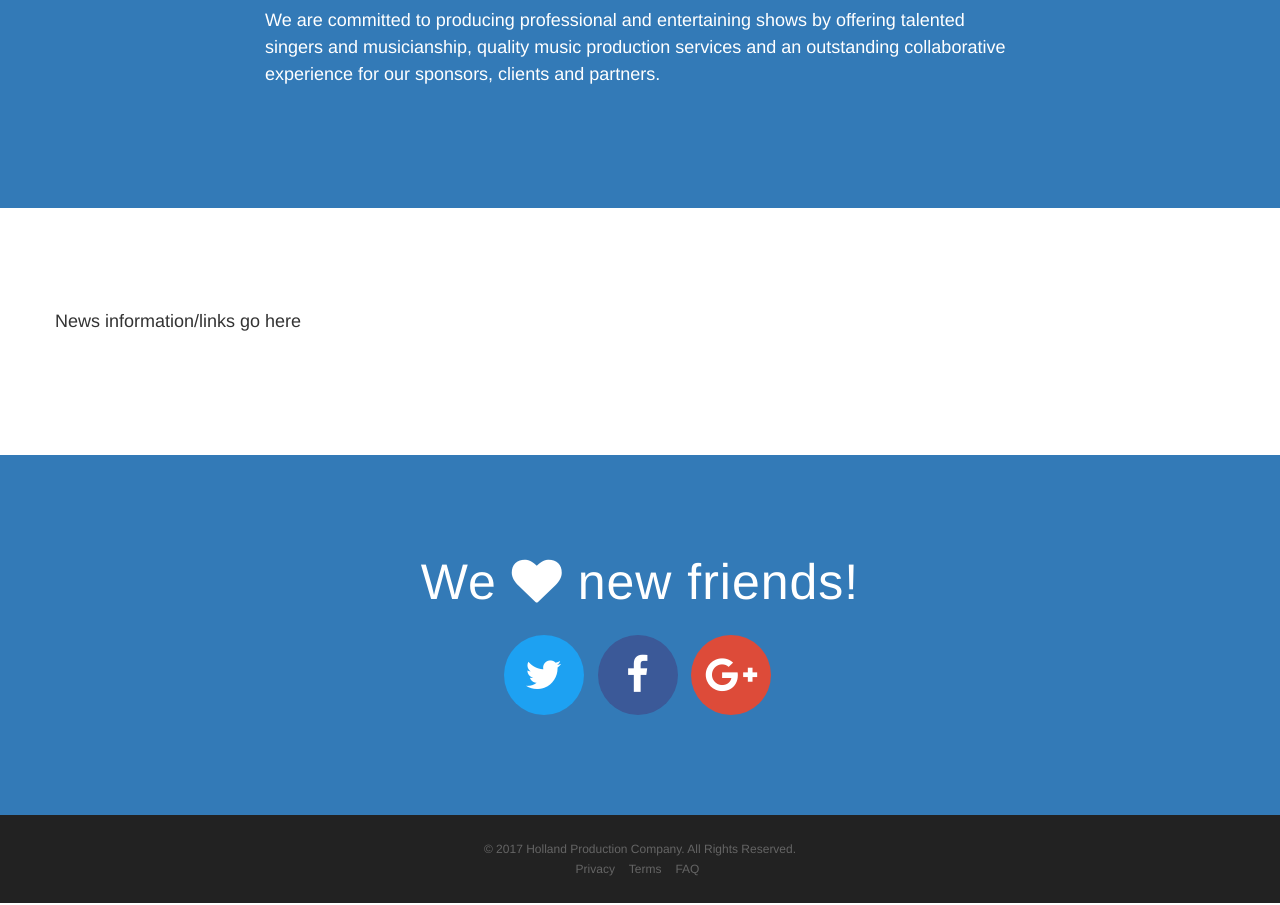
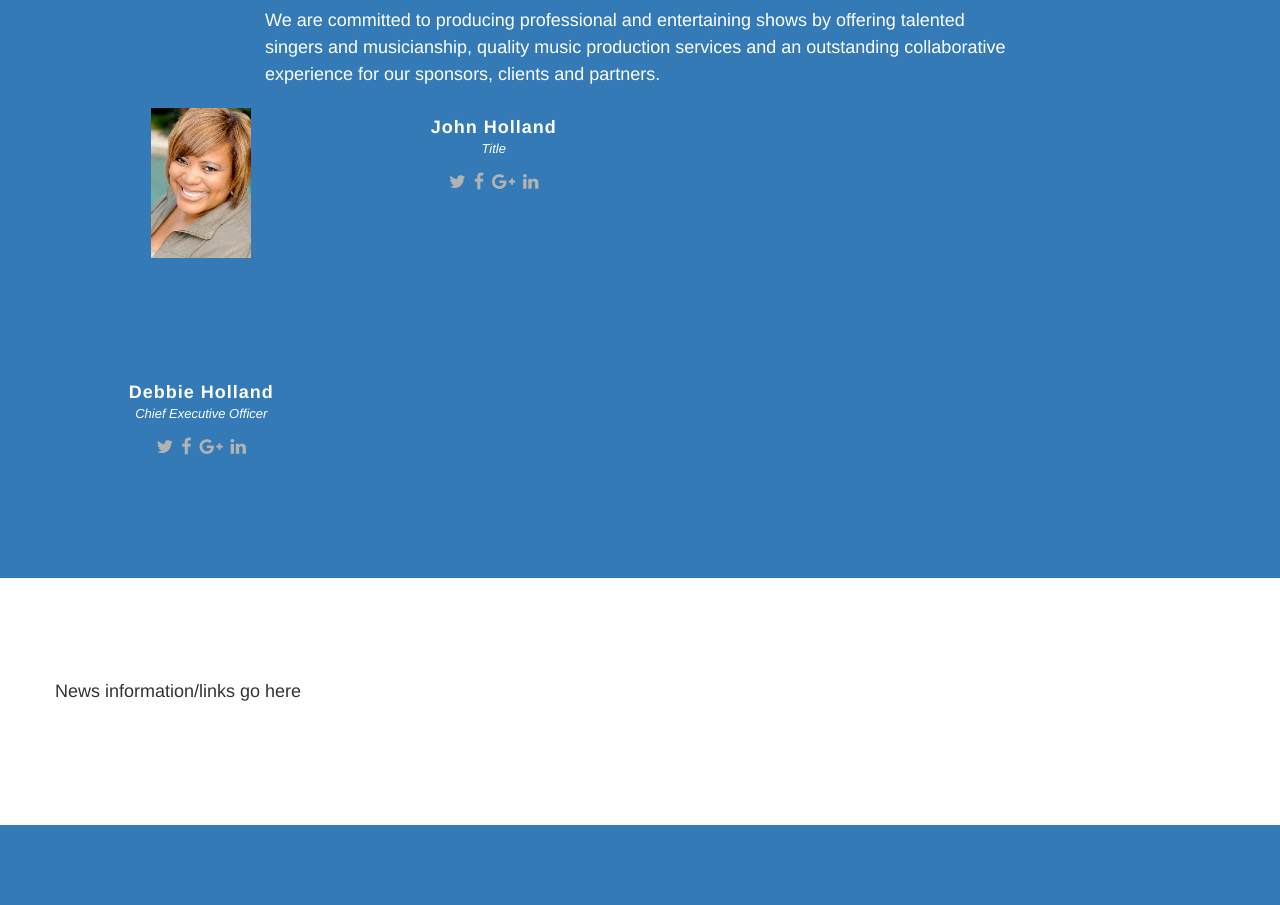
Before and after one commit to cuzintone/hollandproductioncompany, a plain HTML site: page index.html in a window 1280 px wide. Shown: the part 1011-1916 px from the top of the page. Drawn offline with nearby package versions, Linux system fonts and the light colour scheme.

Commit message:
Added dummy profiles in About Section

```diff
--- a/css/theme.css
+++ b/css/theme.css
@@ -26,12 +26,62 @@ p {
     margin-bottom: 20px;
 }
 
+#about .member {
+    text-align: center;
+    margin-bottom: 20px;
+}
+
+#about .member .pic {
+    margin-bottom: 15px;
+    overflow: hidden;
+    height: 260px;
+}
+
+#about .member .pic img {
+    max-width: 100%;
+}
+
+#about .member h4 {
+    font-weight: 700;
+    margin-bottom: 2px;
+}
+
+#about .member span {
+    font-style: italic;
+    display: block;
+    font-size: 13px;
+}
+
+#about .member .social {
+    margin-top: 15px;
+}
+
+#about .member .social a {
+    color: #b3b3b3;
+}
+
+#about .member .social a:hover {
+    color: #03C4EB;
+}
+
+#about .member .social i {
+    font-size: 18px;
+    margin: 0 2px;
+}
+
 section {
-  padding: 100px 0;
+    padding: 100px 0;
 }
+
 section h2 {
-  font-size: 50px;
+    font-size: 50px;
 }
+
+
+/*
+    Contact Section
+*/
+
 section.contact {
     text-align: center;
 }
--- a/index.html
+++ b/index.html
@@ -78,7 +78,23 @@
                     <p>We are committed to producing professional and entertaining shows by offering talented singers and musicianship, quality music production services and an outstanding collaborative experience for our sponsors, clients and partners. </p>
                 </div>
             </div>
-        </div>
+            <div class="row">
+                <div class="col-md-3">
+                    <div class="member">
+                        <div class="pic"><img src="images/deb%20business%20card%20pic.jpg" alt=""></div>
+                        <h4>Debbie Holland</h4> <span>Chief Executive Officer</span>
+                        <div class="social"> <a href=""><i class="fa fa-twitter"></i></a> <a href=""><i class="fa fa-facebook"></i></a> <a href=""><i class="fa fa-google-plus"></i></a> <a href=""><i class="fa fa-linkedin"></i></a> </div>
+                    </div>
+                </div>
+                <div class="col-md-3">
+                    <div class="member">
+                        <div class="pic" </div>
+                            <h4>John Holland</h4> <span>Title</span>
+                            <div class="social"> <a href=""><i class="fa fa-twitter"></i></a> <a href=""><i class="fa fa-facebook"></i></a> <a href=""><i class="fa fa-google-plus"></i></a> <a href=""><i class="fa fa-linkedin"></i></a> </div>
+                        </div>
+                    </div>
+                </div>
+            </div>
     </section>
     <section id="news" class="news">
         <div class="container">
```
